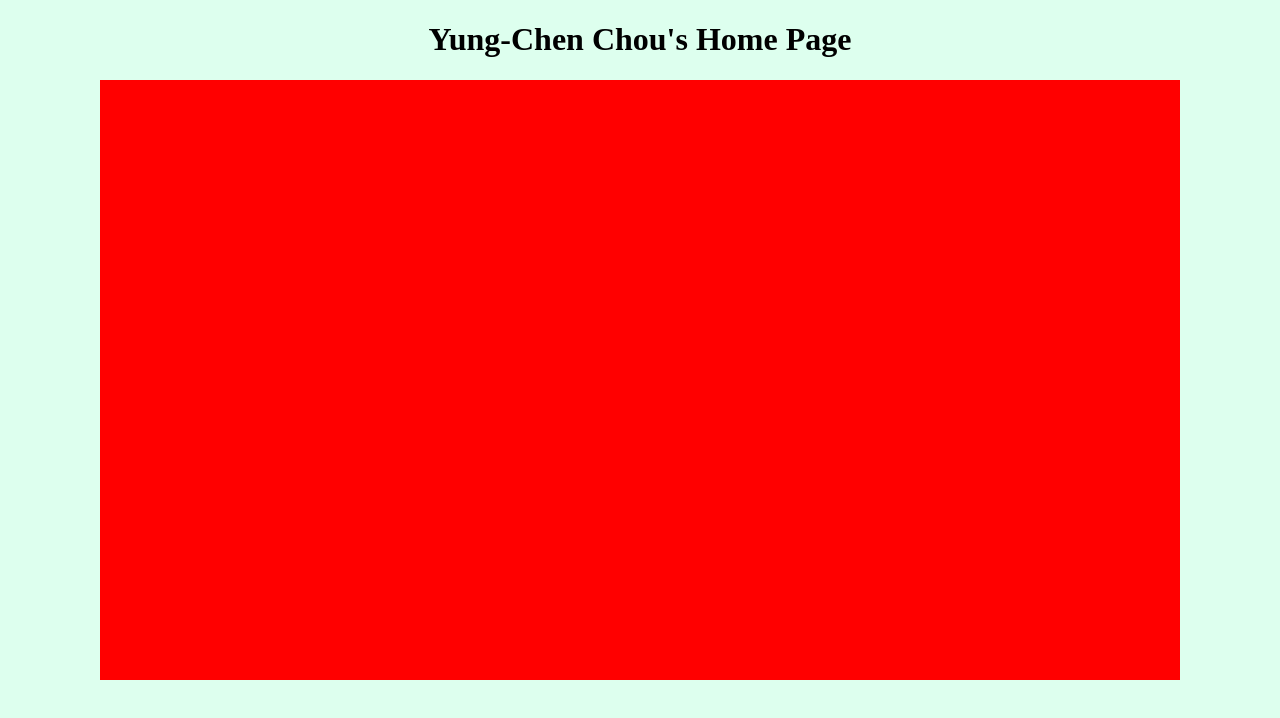
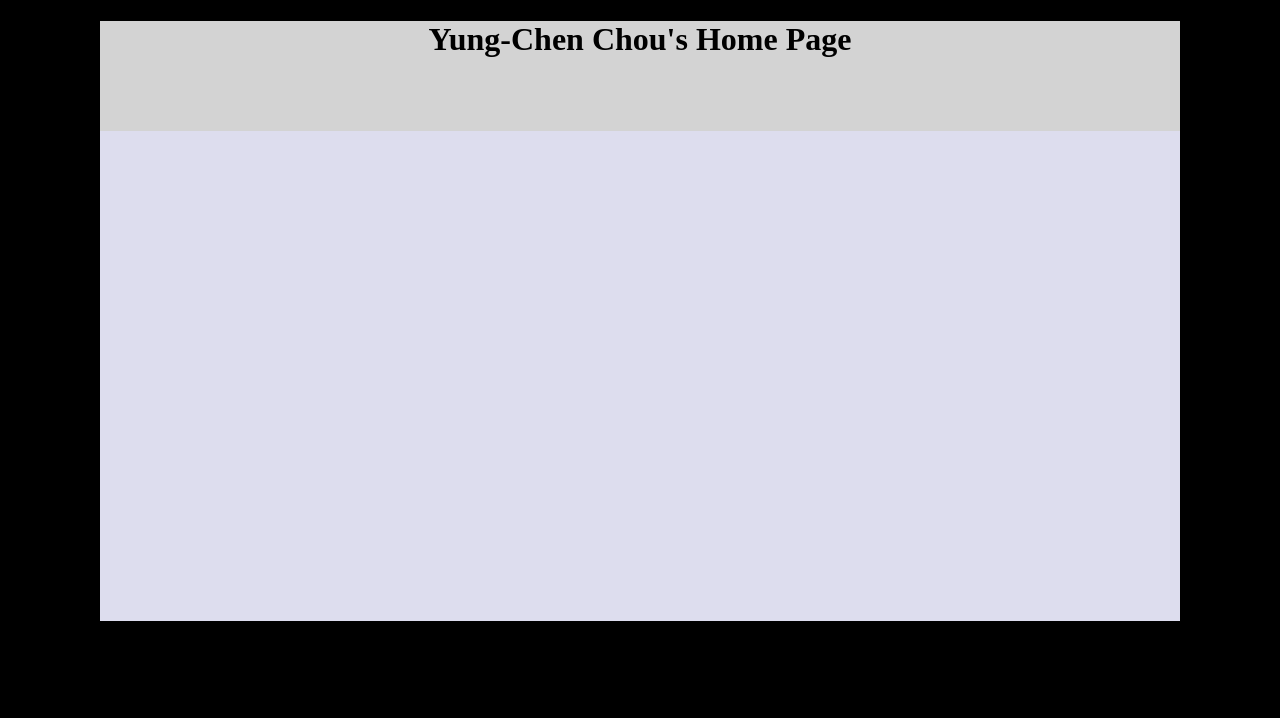
Before and after one commit to yungchenchou/Web20150707, a plain HTML site: page index.html in a window 1280 px wide. Drawn offline with Linux system fonts and the light colour scheme.

Commit message:
update style and index.html

```diff
--- a/css/style.css
+++ b/css/style.css
@@ -1,11 +1,17 @@
 body {
-	background-color: #ddffee;
+	background-color: black;
 }
 
 #wrap {
 	margin: 10px auto auto auto;
 	width: 1080px;
 	height: 600px;
-	background-color: #ff0000;
+	background-color: #ddddee;
 	float: center;
 }
+
+#header {
+	width: 100%;
+	height: 110px;
+	background-color: lightgray;
+}
--- a/index.html
+++ b/index.html
@@ -6,8 +6,10 @@
 	<link rel='stylesheet' href='css/style.css'>
 </head>
 <body>
-	<center><H1>Yung-Chen Chou's Home Page</H1></center>
 	<div id='wrap'>
+		<div id='header'>
+			<center><H1>Yung-Chen Chou's Home Page</H1></center>
+		</div>
 	</div>
 </body>
 </html>
```
